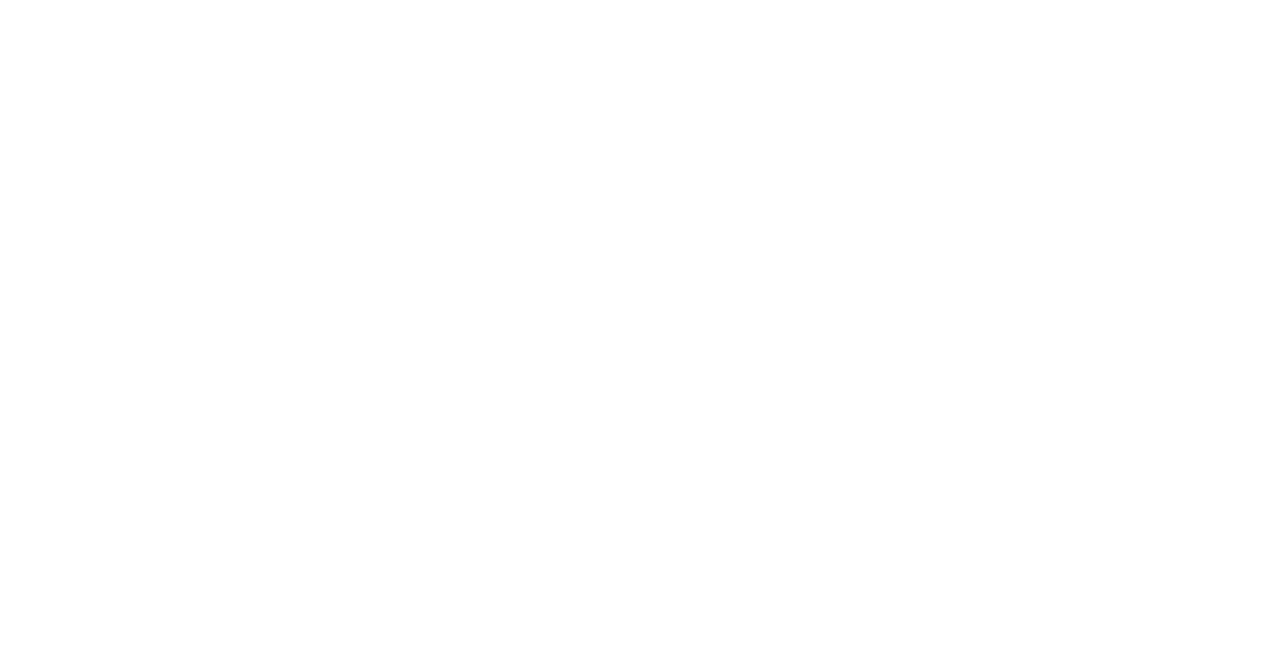
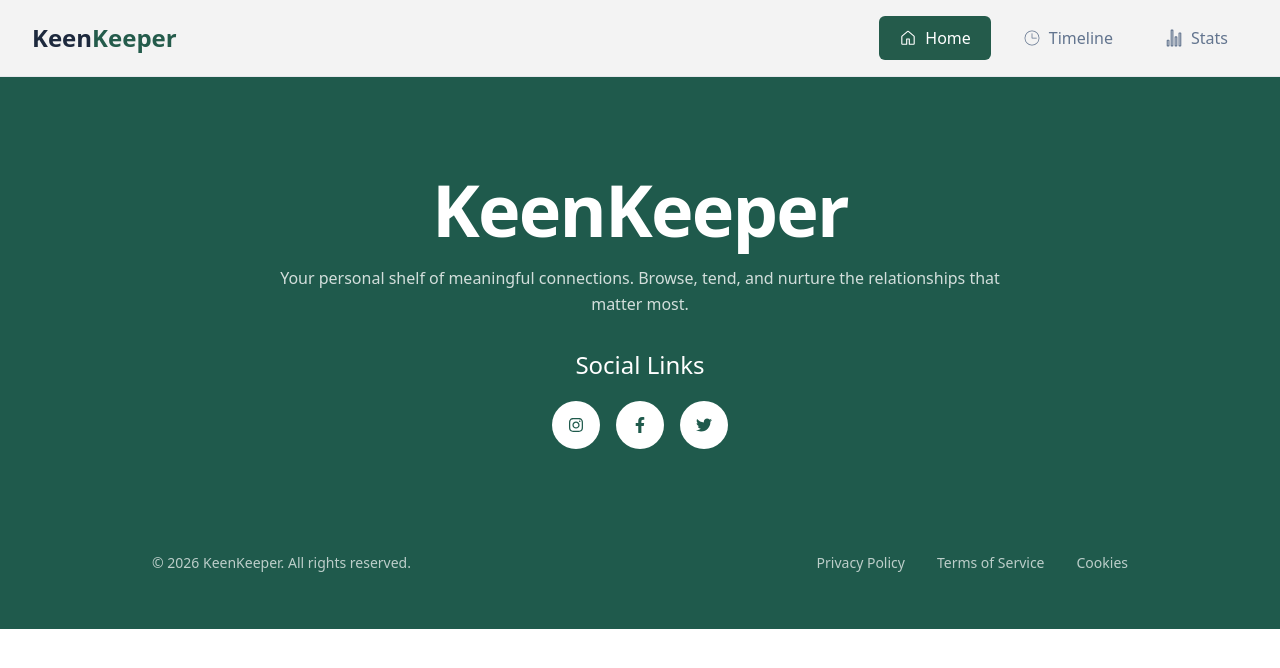
Before and after one commit to anaitullah31/keen-keeper, a Next.js app: page / in a window 1280 px wide. Shown: the top 668 px of the page. Built offline with nearby package versions, Linux system fonts and the light colour scheme.

Commit message:
Design header and footer

```diff
--- /dev/null
+++ b/app/components/Common/Footer.js
@@ -0,0 +1,81 @@
+import Link from "next/link";
+import { FaFacebookF, FaTwitter, FaInstagram } from "react-icons/fa";
+
+const Footer = () => {
+  return (
+    <footer className="bg-[#1f5a4c] text-white px-4 sm:px-6 lg:px-8 py-10">
+      <div className="max-w-5xl mx-auto">
+        <div className="px-4 sm:px-8 lg:px-12 py-10 sm:py-14 text-center">
+          <h1 className="text-4xl sm:text-6xl lg:text-7xl font-extrabold tracking-tight">
+            KeenKeeper
+          </h1>
+
+          <p className="mt-5 max-w-3xl mx-auto text-sm sm:text-base text-white/80 leading-relaxed">
+            Your personal shelf of meaningful connections. Browse, tend, and
+            nurture the relationships that matter most.
+          </p>
+          <div className="mt-8">
+            <h2 className="text-2xl font-medium">Social Links</h2>
+
+            <div className="mt-5 flex items-center justify-center gap-4">
+              <Link
+                href="https://instagram.com"
+                target="_blank"
+                rel="noopener noreferrer"
+                className="w-12 h-12 rounded-full bg-white text-[#1f5a4c] flex items-center justify-center hover:scale-105 transition"
+              >
+                <FaInstagram />
+              </Link>
+
+              <Link
+                href="https://facebook.com"
+                target="_blank"
+                rel="noopener noreferrer"
+                className="w-12 h-12 rounded-full bg-white text-[#1f5a4c] flex items-center justify-center hover:scale-105 transition"
+              >
+                <FaFacebookF />
+              </Link>
+
+              <Link
+                href="https://x.com"
+                target="_blank"
+                rel="noopener noreferrer"
+                className="w-12 h-12 rounded-full bg-white text-[#1f5a4c] flex items-center justify-center hover:scale-105 transition"
+              >
+                <FaTwitter />
+              </Link>
+            </div>
+          </div>
+        </div>
+
+        <div className="mt-8 px-4 sm:px-6 py-4">
+          <div className="flex flex-col gap-4 sm:flex-row sm:items-center sm:justify-between text-sm text-white/70">
+            <p className="text-center sm:text-left">
+              © 2026 KeenKeeper. All rights reserved.
+            </p>
+
+            <div className="flex flex-wrap items-center justify-center gap-4 sm:gap-8">
+              <Link
+                href="/privacy-policy"
+                className="hover:text-white transition"
+              >
+                Privacy Policy
+              </Link>
+              <Link
+                href="/terms-of-service"
+                className="hover:text-white transition"
+              >
+                Terms of Service
+              </Link>
+              <Link href="/cookies" className="hover:text-white transition">
+                Cookies
+              </Link>
+            </div>
+          </div>
+        </div>
+      </div>
+    </footer>
+  );
+};
+
+export default Footer;
--- /dev/null
+++ b/app/components/Common/Header.js
@@ -0,0 +1,111 @@
+"use client";
+
+import Link from "next/link";
+import { useState } from "react";
+import { IoMenu, IoClose } from "react-icons/io5";
+import { GoHome } from "react-icons/go";
+import { CiClock2 } from "react-icons/ci";
+import { IoStatsChartOutline } from "react-icons/io5";
+import { usePathname } from "next/navigation";
+
+const Header = () => {
+  const [open, setOpen] = useState(false);
+  const pathname = usePathname();
+
+  const navLinks = [
+    {
+      name: "Home",
+      href: "/",
+      icon: <GoHome className="text-lg" />,
+    },
+    {
+      name: "Timeline",
+      href: "/timeline",
+      icon: <CiClock2 className="text-lg" />,
+    },
+    {
+      name: "Stats",
+      href: "/stats",
+      icon: <IoStatsChartOutline className="text-lg" />,
+    },
+  ];
+
+  return (
+    <header className="w-full border-b border-gray-200 bg-[#f3f3f3]">
+      <div className="mx-auto flex max-w-7xl items-center justify-between px-4 py-4 sm:px-6 lg:px-8">
+
+        {/* Logo */}
+        <Link href="/" className="text-2xl font-extrabold">
+          <span className="text-slate-800">Keen</span>
+          <span className="text-[#245b4b]">Keeper</span>
+        </Link>
+
+        {/* Desktop Menu */}
+        <nav className="hidden items-center gap-3 md:flex">
+          {navLinks.map((link) => {
+            const isActive =
+              link.href === "/"
+                ? pathname === "/"
+                : pathname.startsWith(link.href);
+
+            return (
+              <Link
+                key={link.name}
+                href={link.href}
+                className={`flex items-center gap-2 rounded-md px-5 py-2.5 text-base transition ${
+                  isActive
+                    ? "bg-[#245b4b] text-white"
+                    : "text-slate-500 hover:bg-white hover:text-slate-800"
+                }`}
+              >
+                {link.icon}
+                <span>{link.name}</span>
+              </Link>
+            );
+          })}
+        </nav>
+
+        {/* Mobile Menu Button */}
+        <button
+          onClick={() => setOpen(!open)}
+          className="text-3xl text-slate-700 md:hidden"
+          aria-label="Toggle menu"
+        >
+          {open ? <IoClose /> : <IoMenu />}
+        </button>
+      </div>
+
+      {/* Mobile Menu */}
+      {open && (
+        <div className="border-t border-gray-200 bg-white md:hidden">
+          <nav className="mx-auto flex max-w-7xl flex-col px-4 py-4 sm:px-6">
+            {navLinks.map((link) => {
+              const isActive =
+                link.href === "/"
+                  ? pathname === "/"
+                  : pathname.startsWith(link.href);
+
+              return (
+                <Link
+                  key={link.name}
+                  href={link.href}
+                  onClick={() => setOpen(false)}
+                  className={`mb-2 flex items-center gap-2 rounded-md px-4 py-3 text-base transition ${
+                    isActive
+                      ? "bg-[#245b4b] text-white"
+                      : "text-slate-600 hover:bg-gray-100 hover:text-slate-900"
+                  }`}
+                >
+                  {link.icon}
+                  <span>{link.name}</span>
+                </Link>
+              );
+            })}
+          </nav>
+        </div>
+      )}
+    </header>
+  );
+};
+
+export default Header;
--- /dev/null
+++ b/app/components/CustomLink/CustomLink.js
@@ -0,0 +1,7 @@
+import Link from "next/link";
+
+const CustomLink = ({ children, path }) => {
+  return <Link href={path}>{children}</Link>;
+};
+
+export default CustomLink;
--- a/app/layout.js
+++ b/app/layout.js
@@ -1,5 +1,7 @@
 import { Geist, Geist_Mono } from "next/font/google";
 import "./globals.css";
+import Footer from "./components/Common/Footer";
+import Header from "./components/Common/Header";
 
 const geistSans = Geist({
   variable: "--font-geist-sans",
@@ -17,7 +19,11 @@
       lang="en"
       className={`${geistSans.variable} ${geistMono.variable} h-full antialiased`}
     >
-      <body className="min-h-full flex flex-col">{children}</body>
+      <body className="min-h-full flex flex-col">
+        <Header />
+        {children}
+        <Footer />
+      </body>
     </html>
   );
 }
--- a/package.json
+++ b/package.json
@@ -11,7 +11,8 @@
   "dependencies": {
     "next": "16.2.3",
     "react": "19.2.4",
-    "react-dom": "19.2.4"
+    "react-dom": "19.2.4",
+    "react-icons": "^5.6.0"
   },
   "devDependencies": {
     "@tailwindcss/postcss": "^4",
```
Also changed, not shown: 1 other file (tests, documents, lock files or other folders).
